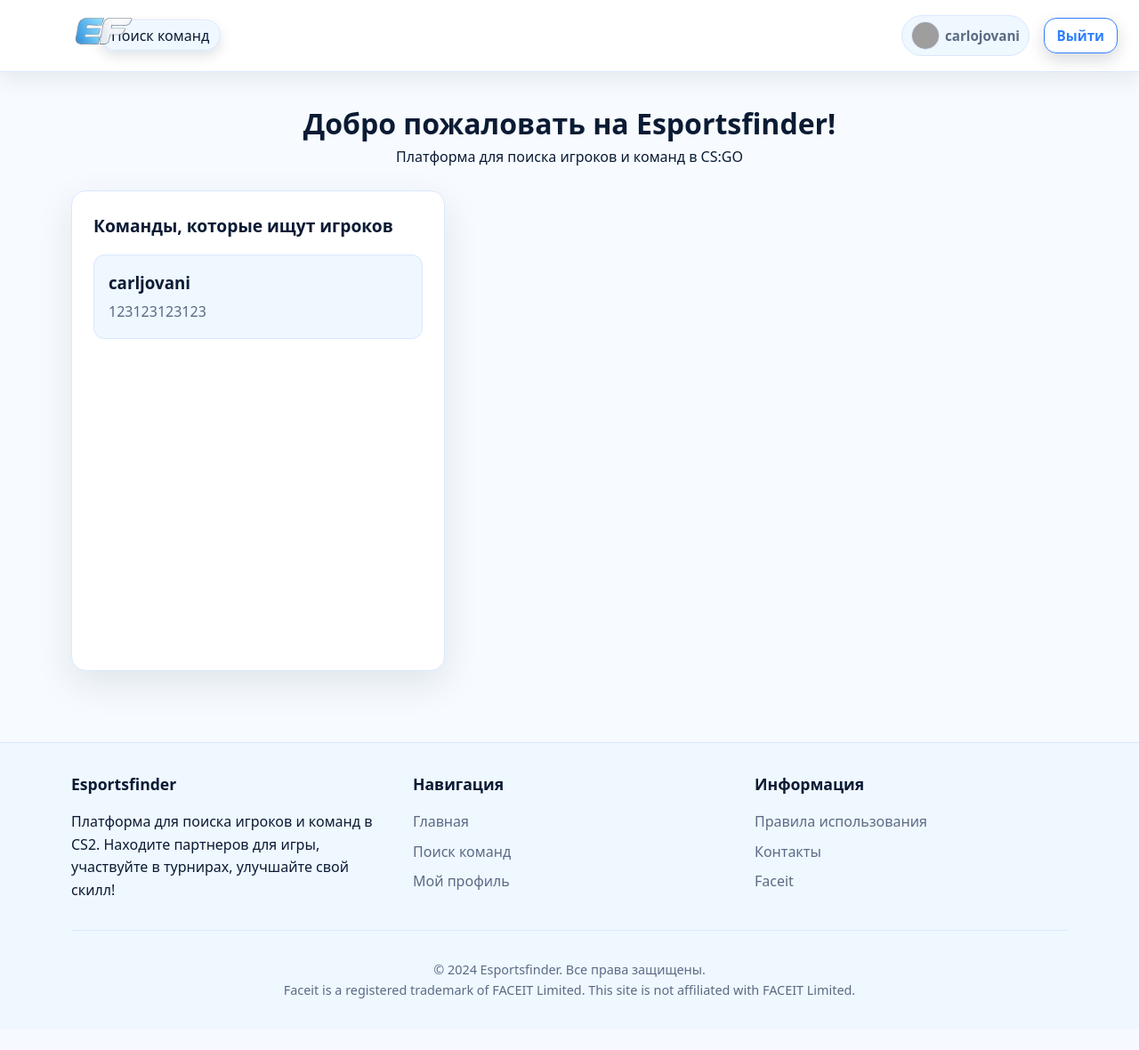
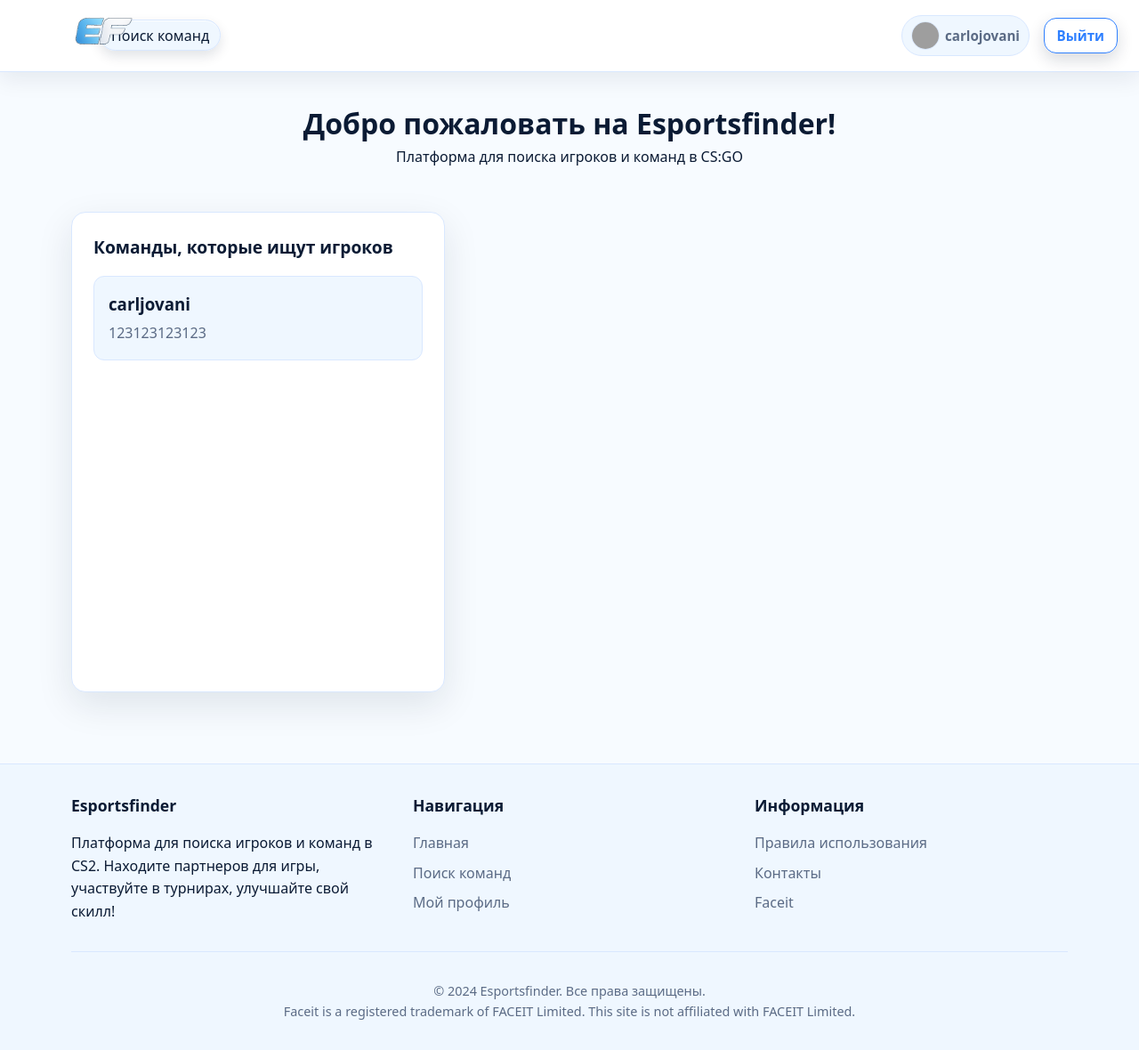
Before and after one commit to carlojovani/cswebsite, a Django app: page / in a window 1280 px wide. Shown: the whole page at 89% size. Before the commit the page ends 1122 px from the top, so only its background shows below. Run offline with Django 4.2, Linux system fonts and the light colour scheme; a user stored in the database is signed in; data comes from the database, SQL or seed files in the repository; grey boxes are pictures that could not be loaded.

Commit message:
Adjust home feed layout and search buttons

```diff
--- a/users/templates/users/home.html
+++ b/users/templates/users/home.html
@@ -2,9 +2,17 @@
 {% extends 'users/base.html' %}
 {% block extra_css %}
 <style>
+    .home-layout {
+        display: flex;
+        flex-direction: column;
+        align-items: flex-start;
+        gap: 1.5rem;
+    }
+
     .home-hero {
         margin-bottom: 1.5rem;
         text-align: center;
+        width: 100%;
     }
 
     .home-feed {
@@ -41,7 +49,8 @@
         margin-bottom: 0.35rem;
     }
 
-    .home-feed-card p {
+    .home-feed-card p,
+    .home-feed-description {
         margin: 0;
         color: var(--muted);
     }
@@ -60,6 +69,7 @@
 {% endblock %}
 
 {% block content %}
+<div class="home-layout">
     <div class="home-hero">
         <h1>Добро пожаловать на Esportsfinder!</h1>
         <p>Платформа для поиска игроков и команд в CS:GO</p>
@@ -74,10 +84,14 @@
                         <div class="home-feed-card">
                             {% if feed_kind == 'team' %}
                                 <h3>{{ item.team_name }}</h3>
-                            <p>{{ item.description|default:"Описание команды пока не заполнено."|truncatechars:160 }}</p>
+                                <p class="home-feed-description">
+                                    {{ item.description|default:"Описание команды пока не заполнено."|truncatechars:160 }}
+                                </p>
                             {% else %}
                                 <h3>{{ item.user.username }}</h3>
-                            <p>{{ item.description|default:"Описание игрока пока не заполнено."|truncatechars:160 }}</p>
+                                <p class="home-feed-description">
+                                    {{ item.description|default:"Описание игрока пока не заполнено."|truncatechars:160 }}
+                                </p>
                             {% endif %}
                         </div>
                     {% endfor %}
@@ -92,4 +106,5 @@
             <p class="home-feed-empty">Войдите или зарегистрируйтесь, чтобы увидеть рекомендации.</p>
         </section>
     {% endif %}
+</div>
 {% endblock %}
--- a/users/templates/users/search_player.html
+++ b/users/templates/users/search_player.html
@@ -478,6 +478,8 @@
         display: flex;
         gap: 1rem;
         margin-top: 0.5rem;
+        justify-content: flex-end;
+        padding-right: 20%;
     }
 
     .btn {
@@ -492,6 +494,7 @@
         align-items: center;
         justify-content: center;
         gap: 0.5rem;
+        text-align: center;
         box-shadow: 0 7px 18px rgba(11, 27, 52, 0.16), inset 0 1px 0 rgba(255, 255, 255, 0.9);
     }
 
@@ -783,6 +786,8 @@
 
         .filter-actions {
             flex-direction: column;
+            justify-content: center;
+            padding-right: 0;
         }
 
         .btn {
--- a/users/templates/users/search_team.html
+++ b/users/templates/users/search_team.html
@@ -243,6 +243,8 @@
         display: flex;
         gap: 1rem;
         margin-top: 2rem;
+        justify-content: flex-end;
+        padding-right: 20%;
     }
 
     .btn {
@@ -257,6 +259,7 @@
         align-items: center;
         justify-content: center;
         gap: 0.5rem;
+        text-align: center;
     }
 
     .btn-primary {
@@ -490,6 +493,8 @@
 
         .filter-actions {
             flex-direction: column;
+            justify-content: center;
+            padding-right: 0;
         }
 
         .team-footer {
```
Lines whose indentation alone changed are shown as unchanged.
